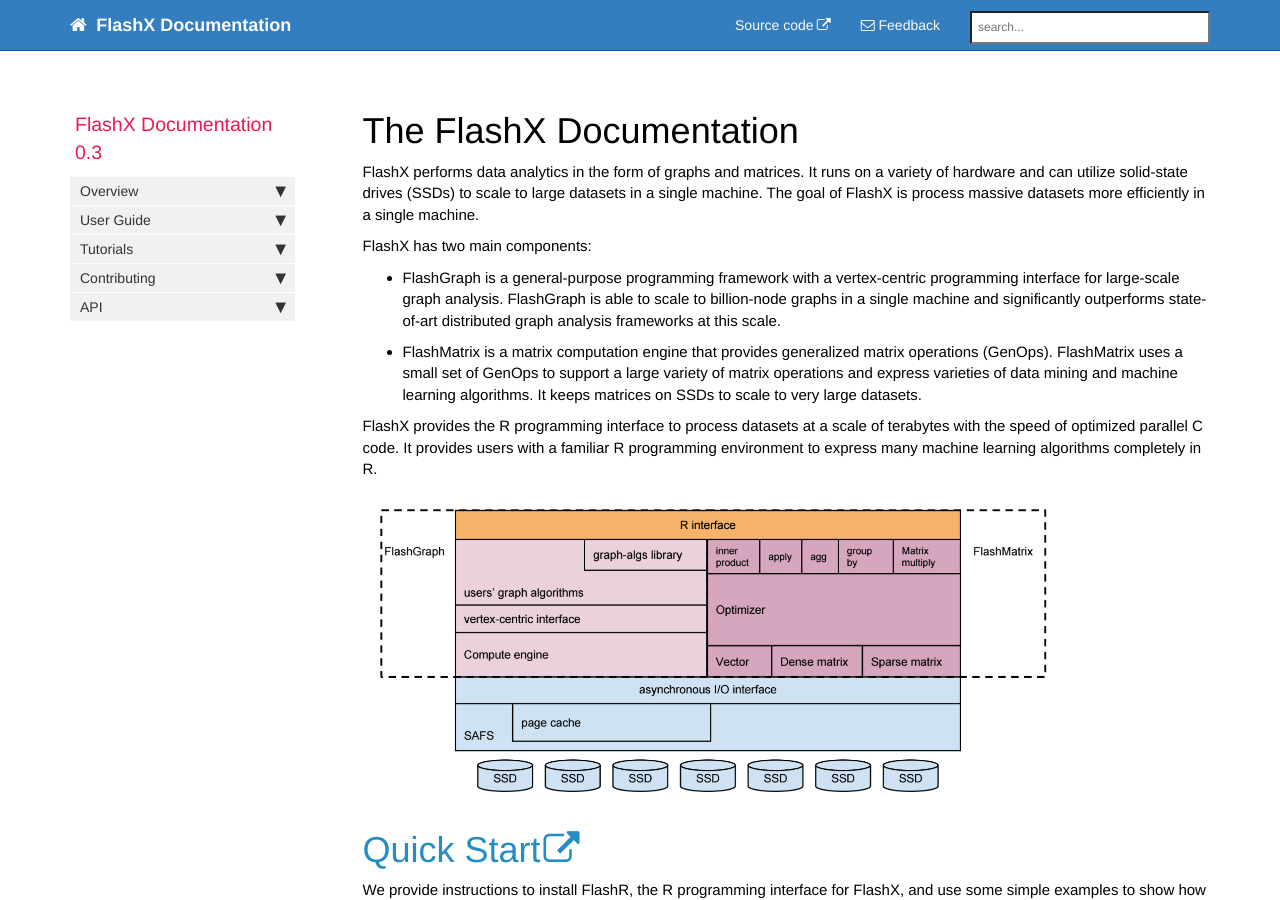
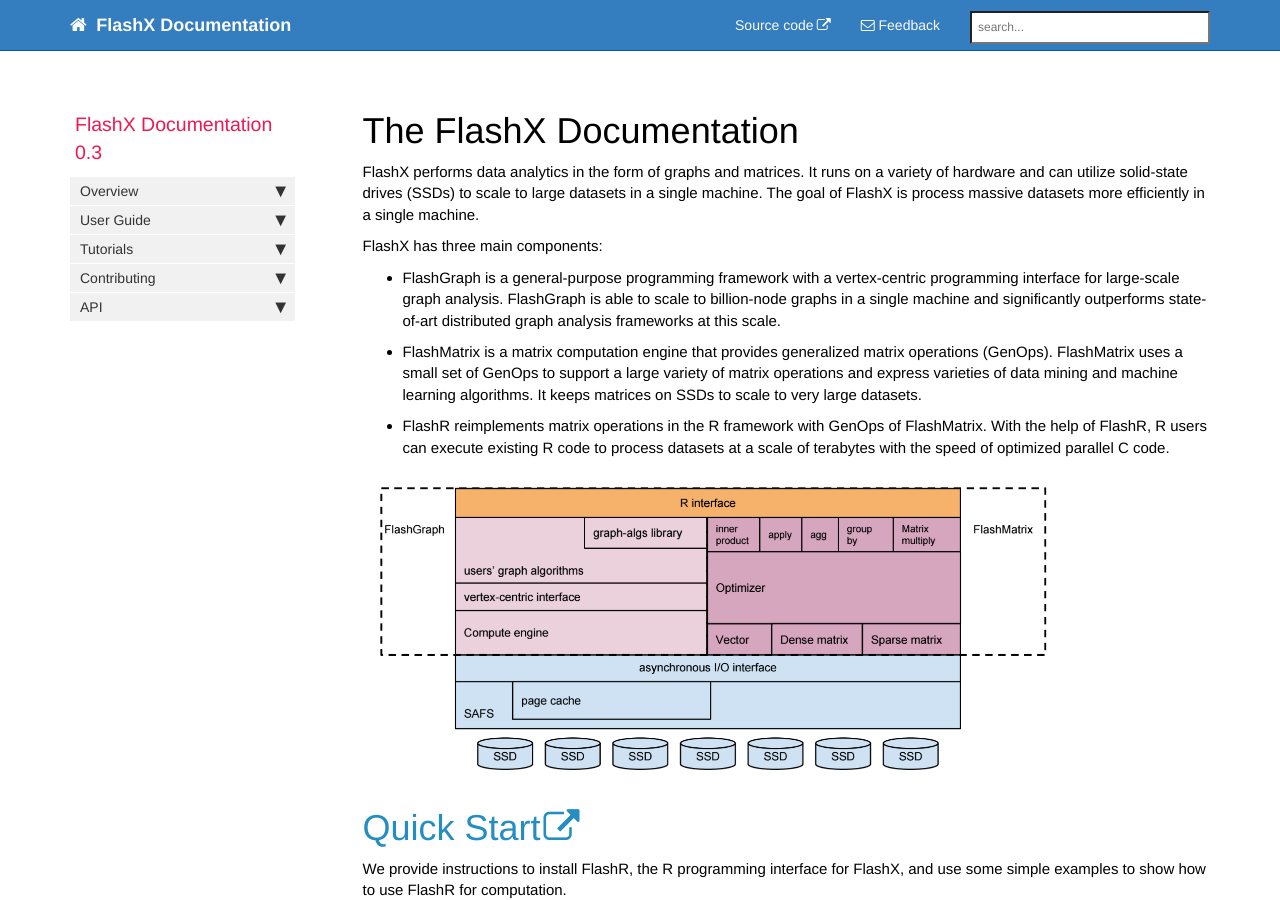
Before and after one commit to flashxio/FlashX-doc, a Jekyll site: the page built from index.md, in a window 1280 px wide and 900 px high. Built offline with Jekyll 4.4.1, drawn with Linux system fonts in a browser that asks for light colours; nearby versions of some CDN libraries; comment, search, counter and statistics services are not loaded.

Commit message:
Update index.md

```diff
--- a/index.md
+++ b/index.md
@@ -12,7 +12,7 @@ on a variety of hardware and can utilize solid-state drives (SSDs) to scale
 to large datasets in a single machine. The goal of FlashX is process massive
 datasets more efficiently in a single machine.
 
-FlashX has two main components:
+FlashX has three main components:
 
 * FlashGraph is a general-purpose programming framework with a vertex-centric
 programming interface for large-scale graph analysis. FlashGraph is able to
@@ -22,11 +22,10 @@ state-of-art distributed graph analysis frameworks at this scale.
 operations (GenOps). FlashMatrix uses a small set of GenOps to support a large
 variety of matrix operations and express varieties of data mining and machine
 learning algorithms. It keeps matrices on SSDs to scale to very large datasets.
-
-FlashX provides the R programming interface to process datasets at a scale of
-terabytes with the speed of optimized parallel C code. It provides
-users with a familiar R programming environment to express many machine learning
-algorithms completely in R.
+* FlashR reimplements matrix operations in the R framework with GenOps of
+FlashMatrix. With the help of FlashR, R users can execute existing R code to
+process datasets at a scale of terabytes with the speed of optimized parallel C
+code.
 
 ![Architecture](https://flashxio.github.io/FlashX-doc/images/flashmatrix.png)
 
```
